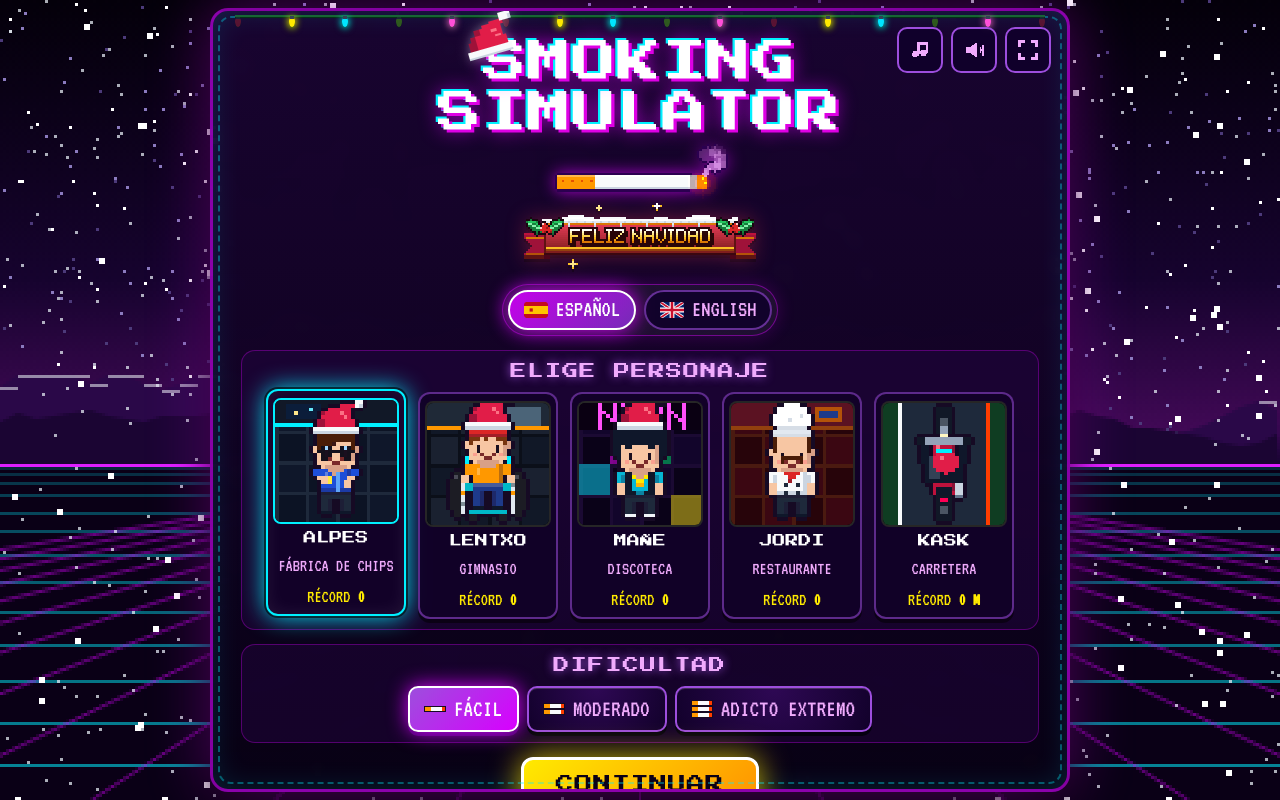
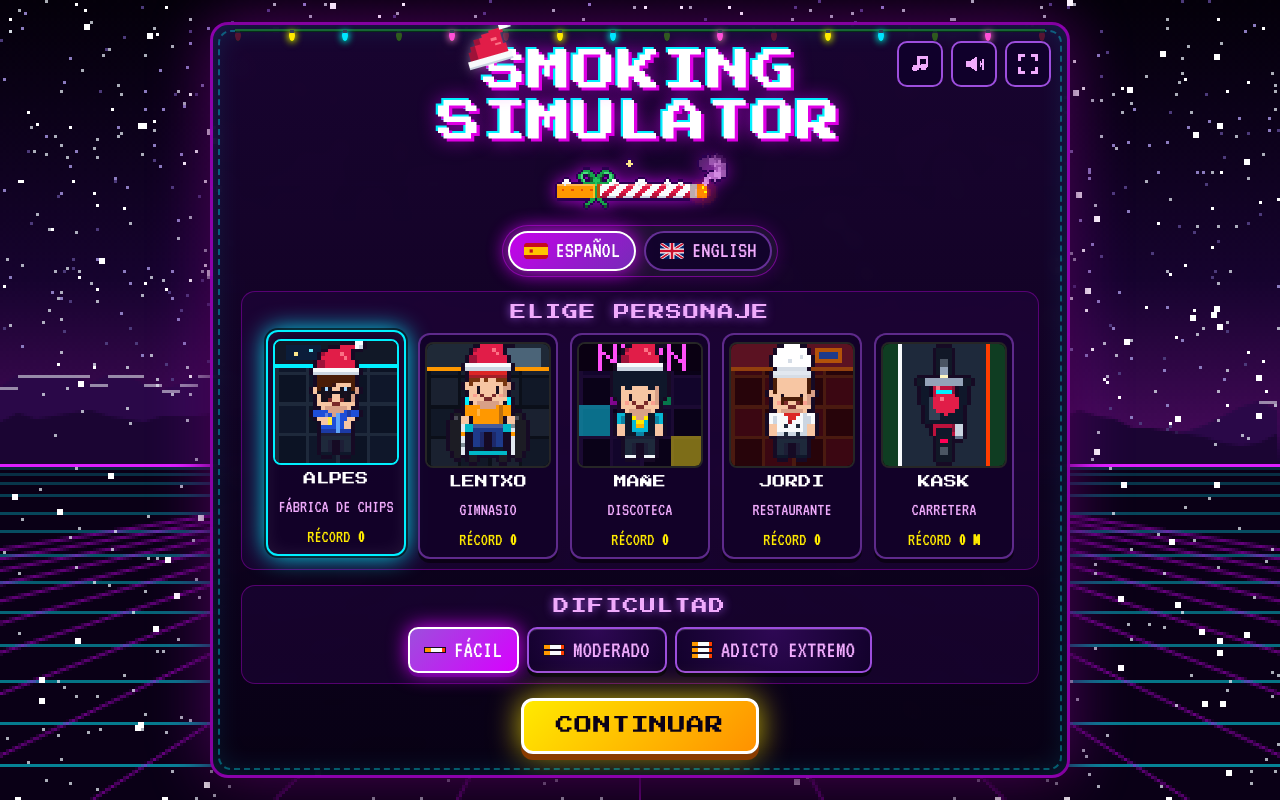
Before and after one commit to Jumaiker/Smoking-simulator, a plain HTML site: page index.html in a window 1280 px wide. Drawn offline with Linux system fonts and the light colour scheme.

Commit message:
Cigarro navideño en el menú en lugar del cartel
Quita el cartel de Feliz Navidad y el margen extra de los paneles, para que
el menú ocupe lo mismo que sin decoración. La decoración pasa al cigarro del
título: rayas de bastón de caramelo, lazo de regalo, nieve y destellos.

Co-Authored-By: Claude Opus 5.5 <noreply@anthropic.com>
Claude-Session: https://claude.ai/code/session_014AcsVnphY2pxkA9hQv9SQd

```diff
--- a/index.html
+++ b/index.html
@@ -405,11 +405,6 @@ body.no-crt #crt { display: none; }
   position: absolute; left: -.42em; top: -.55em; width: 1.15em; height: auto; transform: rotate(-16deg);
   filter: drop-shadow(0 0 6px rgba(255, 255, 255, .35)); pointer-events: none; z-index: 3;
 }
-.xmas-greet {
-  display: block; width: clamp(240px, 32vw, 320px); height: auto; aspect-ratio: 160 / 34; margin: -4px 0 -2px;
-  filter: drop-shadow(0 0 10px rgba(255, 60, 90, .35)) drop-shadow(0 3px 0 rgba(0, 0, 0, .35));
-}
-body.xmas .cabinet { padding-top: max(26px, clamp(14px, 2.6vh, 24px)); }
 .xmas-lights {
   position: absolute; top: 4px; left: 22px; right: 22px; height: 16px; z-index: 2; pointer-events: none;
   display: flex; justify-content: space-between; align-items: flex-start;
@@ -426,9 +421,6 @@ body.xmas .cabinet { padding-top: max(26px, clamp(14px, 2.6vh, 24px)); }
 .xmas-lights i:nth-child(5n+4) { --b: #76ff03; animation-delay: -.3s; }
 .xmas-lights i:nth-child(5n+5) { --b: #ff4fd8; animation-delay: -.9s; }
 @keyframes xmasBulb { 66% { opacity: .3; box-shadow: none; } }
-@media (max-height: 540px) and (orientation: landscape) {
-  .menu-panel .xmas-greet { width: 165px; margin: -8px 0 -6px; }
-}
 
 @media (prefers-reduced-motion: reduce) {
   *, *::before, *::after { animation: none !important; transition: none !important; }
@@ -445,7 +437,6 @@ body.xmas .cabinet { padding-top: max(26px, clamp(14px, 2.6vh, 24px)); }
     <header class="title-wrap">
       <h1 class="game-title"><span class="t-line"><svg class="xmas-hat" viewBox="0 0 18 14" aria-hidden="true" shape-rendering="crispEdges" hidden><path fill="#e11d48" d="M1 8h14v3H1zM2 6h12v2H2zM4 4h10v2H4zM7 3h8v1H7zM10 2h5v1h-5z"/><path fill="#9f1239" d="M1 8h3v3H1zM2 6h2v2H2zM4 4h2v2H4z"/><path fill="#fb7185" d="M10 5h2v1h-2zM11 7h2v1h-2z"/><path fill="#f8fafc" d="M0 11h16v3H0zM14 0h4v3h-4z"/><path fill="#cbd5e1" d="M0 13h16v1H0zM17 1h1v2h-1z"/></svg>SMOKING</span><br>SIMULATOR</h1>
       <canvas id="title-cig" width="80" height="24" aria-hidden="true"></canvas>
-      <canvas class="xmas-greet" id="xmas-greet" width="160" height="34" role="img" data-i18n-label="xmas" hidden></canvas>
     </header>
 
     <div class="lang-bar" role="group" aria-label="Idioma / Language">
@@ -638,7 +629,7 @@ Store.load();
    En las instrucciones: *texto* = resaltado amarillo, _texto_ = verde */
 const DICT = {
   es: {
-    chooseChar: 'ELIGE PERSONAJE', chooseDiff: 'DIFICULTAD', xmas: 'FELIZ NAVIDAD',
+    chooseChar: 'ELIGE PERSONAJE', chooseDiff: 'DIFICULTAD',
     easy: 'FÁCIL', mod: 'MODERADO', ext: 'ADICTO EXTREMO',
     continue: 'CONTINUAR', instTitle: 'INSTRUCCIONES', accept: 'ACEPTAR', back: 'VOLVER',
     tryAgain: 'INTENTARLO DE NUEVO', menu: 'MENÚ', resume: 'SEGUIR', restart: 'REINICIAR', paused: 'PAUSA',
@@ -689,7 +680,7 @@ const DICT = {
     ]
   },
   en: {
-    chooseChar: 'CHOOSE CHARACTER', chooseDiff: 'DIFFICULTY', xmas: 'MERRY CHRISTMAS',
+    chooseChar: 'CHOOSE CHARACTER', chooseDiff: 'DIFFICULTY',
     easy: 'EASY', mod: 'MODERATE', ext: 'EXTREME ADDICT',
     continue: 'CONTINUE', instTitle: 'INSTRUCTIONS', accept: 'ACCEPT', back: 'BACK',
     tryAgain: 'TRY AGAIN', menu: 'MENU', resume: 'RESUME', restart: 'RESTART', paused: 'PAUSED',
@@ -3428,7 +3419,7 @@ const UI = {
   init() {
     if (XMAS) {
       document.body.classList.add('xmas');
-      document.querySelectorAll('.xmas-hat, .xmas-greet').forEach(el => el.removeAttribute('hidden'));
+      document.querySelectorAll('.xmas-hat').forEach(el => el.removeAttribute('hidden'));
       document.querySelectorAll('.cabinet').forEach(p => {
         const l = document.createElement('div'); l.className = 'xmas-lights'; l.setAttribute('aria-hidden', 'true');
         for (let i = 0; i < 16; i++) l.appendChild(document.createElement('i'));
@@ -3770,6 +3761,7 @@ const UI = {
     g.imageSmoothingEnabled = false; g.clearRect(0, 0, 80, 24);
     R(g, 5, 13, 16, 6, '#ff9800'); for (let x = 7; x < 21; x += 4) P(g, x, 15, '#e65100'); R(g, 5, 13, 16, 1, '#ffb74d');
     R(g, 21, 13, 40, 6, '#f8fafc'); R(g, 21, 18, 40, 1, '#cbd5e1'); R(g, 21, 13, 40, 1, '#ffffff');
+    if (XMAS) this.xmasCig(g, t);
     R(g, 61, 13, 3, 6, '#9ca3af'); R(g, 64, 13, 4, 6, Math.floor(t * 6) % 2 ? '#ff3d00' : '#ff6d00'); P(g, 66, 14, '#ffea00'); P(g, 67, 16, '#ffea00');
     g.globalCompositeOperation = 'lighter'; glow(g, 66, 16, 6, '#ff3d00', 0.35); g.globalCompositeOperation = 'source-over';
     this.cigT -= dt;
@@ -3784,79 +3776,28 @@ const UI = {
     g.globalAlpha = 1;
     addOutline($('title-cig'), '#2b0050');
   },
-  /* ---------- cartel navideño del menú (pixel art) ---------- */
-  hollySprite() {
-    return sprite('holly', 19, 12, g => {
-      const leaf = (x0, y0, dir) => {
-        const hw = [0, 1, 1, 2, 2, 2, 1, 1, 0];
-        hw.forEach((h, k) => {
-          const x = x0 + dir * k, y = y0 - Math.round(k * 0.45);
-          R(g, x, y - h, 1, h * 2 + 1, '#15803d');
-          if (h) P(g, x, y - h, '#22c55e');
-          if (k === 3 || k === 6) { P(g, x, y - h - 1, '#15803d'); P(g, x, y + h + 1, '#166534'); }
-          if (k > 0 && k < 8) P(g, x, y, '#86efac');
-        });
-      };
-      leaf(8, 8, -1); leaf(10, 8, 1);
-      const berry = (x, y) => { disc(g, x, y, 1, '#dc2626'); P(g, x + 1, y + 1, '#991b1b'); P(g, x - 1, y - 1, '#fecaca'); };
-      berry(8, 8); berry(11, 8); berry(9, 6);
-    }, '#1a0510');
-  },
-  drawGreet(t) {
-    const cv = $('xmas-greet'); if (!cv || cv.hidden) return;
+  /* cigarro navideño: rayas de bastón de caramelo, lazo, nieve y destellos */
+  xmasCig(g, t) {
     if (REDUCED) t = 0;
-    const g = cv.getContext('2d'), W = cv.width, H = cv.height, cx = W >> 1, txt = tr('xmas');
-    cv.setAttribute('aria-label', txt);
-    g.imageSmoothingEnabled = false; g.clearRect(0, 0, W, H);
-    const tw = textW(txt), bw = tw + 26, bx = cx - (bw >> 1), by = 8, bh = 17;
-    // puntas traseras, caídas hacia abajo y con corte en V
-    const tail = (x0, dir) => {
-      for (let y = 0; y < 13; y++) {
-        const notch = Math.max(0, 4 - Math.abs(y - 6)), len = 13 - notch;
-        const xs = dir < 0 ? x0 - len : x0;
-        R(g, xs, by + 7 + y, len, 1, y === 0 ? '#be123c' : y > 10 ? '#5f1313' : '#9f1239');
-      }
-      R(g, dir < 0 ? x0 - 3 : x0, by + 7, 3, 13, '#4c0519');
-      R(g, dir < 0 ? x0 - 12 : x0 + 2, by + 9, 10, 1, '#d97706');
-      R(g, dir < 0 ? x0 - 12 : x0 + 2, by + 17, 10, 1, '#b45309');
-    };
-    tail(bx + 3, -1); tail(bx + bw - 3, 1);
-    // cuerpo de la cinta (terciopelo) con ribetes dorados
-    for (let y = 0; y < bh; y++) R(g, bx, by + y, bw, 1, mix('#f43f5e', '#7f1d1d', y / (bh - 1)));
-    R(g, bx, by + 1, bw, 1, '#fde68a'); R(g, bx, by + 2, bw, 1, '#d97706');
-    R(g, bx, by + bh - 3, bw, 1, '#fbbf24'); R(g, bx, by + bh - 2, bw, 1, '#92400e');
-    R(g, bx, by, 1, bh, '#5f1313'); R(g, bx + bw - 1, by, 1, bh, '#5f1313'); R(g, bx, by + bh, bw, 1, '#3b0710');
-    // nieve sobre la cinta, con gotas colgando
-    for (let x = bx - 1; x <= bx + bw; x++) {
-      const hh = Math.max(1, Math.round(1.6 + Math.sin(x * 0.3) * 0.9 + Math.sin(x * 0.11 + 2) * 0.8));
-      R(g, x, by - hh + 1, 1, hh, '#f8fafc'); P(g, x, by + 1, (x & 3) ? '#e2e8f0' : '#cbd5e1');
-      if (hh > 1) P(g, x, by - hh + 2, '#ffffff');
-      if (x % 13 === 5) { P(g, x, by + 2, '#e2e8f0'); P(g, x, by + 3, '#cbd5e1'); }
-    }
-    // texto dorado con contorno y sombra; la fila de arriba nevada
-    const tx = cx - (tw >> 1), ty = by + 5;
-    g.fillStyle = '#2a0508';
-    for (const [dx, dy] of [[-1, 0], [1, 0], [0, -1], [0, 1], [-1, -1], [1, -1], [-1, 1], [1, 1], [2, 2], [1, 2], [2, 1], [0, 2]]) drawStr(g, txt, tx + dx, ty + dy, 1);
-    const gold = ['#ffffff', '#fff7c2', '#fde68a', '#fcd34d', '#fbbf24', '#f59e0b', '#d97706'];
-    gold.forEach((c, r) => { g.save(); g.beginPath(); g.rect(0, ty + r, W, 1); g.clip(); g.fillStyle = c; drawStr(g, txt, tx, ty, 1); g.restore(); });
-    // brillo que recorre las letras
-    const sw = ((t * 30) % (tw + 70)) - 25;
-    g.save(); g.beginPath();
-    for (let r = 0; r < 7; r++) g.rect(tx + sw - r, ty + r, 3, 1);
-    g.clip(); g.fillStyle = '#ffffff'; drawStr(g, txt, tx, ty, 1); g.restore();
-    // acebo en los extremos (la baya de arriba hace un guiño de luz)
-    const h = this.hollySprite();
-    g.drawImage(h, bx - 9, by - 3);
-    g.save(); g.translate(bx + bw + 9, 0); g.scale(-1, 1); g.drawImage(h, 0, by - 3); g.restore();
-    if (Math.floor(t * 1.5) % 2 === 0) { P(g, bx - 9 + 8, by + 2, '#ffffff'); P(g, bx + bw + 9 - 9, by + 2, '#ffffff'); }
-    // destellos alrededor
-    const spots = [[bx - 12, 5], [bx + bw * 0.28, 2], [cx + 8, 1], [bx + bw * 0.8, 3], [bx + bw + 12, 6], [bx + 14, 30], [bx + bw - 16, 30], [cx - 4, 31]];
-    spots.forEach(([x, y], k) => {
-      const ph = (Math.sin(t * 2.2 + k * 1.9) + 1) / 2, col = k % 2 ? '#fde68a' : '#ffffff';
-      x = Math.round(x); if (ph < 0.35) return;
+    // rayas rojas en diagonal sobre el papel
+    const stripe = ['#fb7185', '#e11d48', '#e11d48', '#e11d48', '#be123c', '#9f1239'];
+    for (let r = 0; r < 6; r++) for (let x = 23; x < 61; x++) if (((x + r) % 7) < 3) P(g, x, 13 + r, stripe[r]);
+    // nieve encima del cigarro
+    [[27, 4], [38, 5], [50, 3], [7, 4], [56, 2]].forEach(([x, w]) => { R(g, x, 12, w, 1, '#f8fafc'); R(g, x + 1, 11, w - 2, 1, '#ffffff'); P(g, x + 1, 13, '#e2e8f0'); });
+    // lazo de regalo verde con borde dorado en la unión con el filtro
+    const BOW = ['..ggg.....ggg..', '.gLLgg...ggLLg.', 'gL..dgg.ggd..Lg', 'gL...dgkgd...Lg', '.gL..dkkkd..Lg.', '..gggggkggggg..'];
+    const BC = { g: '#16a34a', L: '#4ade80', d: '#14532d', k: '#22c55e' };
+    BOW.forEach((row, y) => { for (let x = 0; x < row.length; x++) if (BC[row[x]]) P(g, 14 + x, 7 + y, BC[row[x]]); });
+    R(g, 20, 13, 3, 6, '#16a34a'); R(g, 20, 13, 1, 6, '#fbbf24'); R(g, 22, 13, 1, 6, '#b45309'); P(g, 21, 13, '#4ade80');
+    [[19, 19], [18, 20], [17, 21]].forEach(([x, y]) => R(g, x, y, 2, 1, '#16a34a'));
+    [[22, 19], [23, 20], [24, 21]].forEach(([x, y]) => R(g, x, y, 2, 1, '#16a34a'));
+    P(g, 17, 22, '#14532d'); P(g, 25, 22, '#14532d');
+    // destellos
+    [[4, 6], [35, 4], [46, 21], [76, 19]].forEach(([x, y], k) => {
+      const ph = (Math.sin(t * 2.4 + k * 2.1) + 1) / 2, col = k % 2 ? '#fde68a' : '#ffffff';
+      if (ph < 0.4) return;
       P(g, x, y, col);
-      if (ph > 0.6) { P(g, x - 1, y, col); P(g, x + 1, y, col); P(g, x, y - 1, col); P(g, x, y + 1, col); }
-      if (ph > 0.88) { P(g, x - 2, y, '#fbbf24'); P(g, x + 2, y, '#fbbf24'); P(g, x, y - 2, '#fbbf24'); P(g, x, y + 2, '#fbbf24'); }
+      if (ph > 0.75) { P(g, x - 1, y, col); P(g, x + 1, y, col); P(g, x, y - 1, col); P(g, x, y + 1, col); }
     });
   },
   menuTick(dt) {
@@ -3864,7 +3805,6 @@ const UI = {
     this.bgT -= dt;
     if (this.bgT <= 0) { this.bgT = 1 / 30; this.drawBg(t); }
     if (this.screen === 'menu') this.drawCig(t, dt);
-    if (XMAS && this.screen === 'menu') { this.greetT = (this.greetT || 0) - dt; if (this.greetT <= 0) { this.greetT = 1 / 15; this.drawGreet(t); } }
     this.portT -= dt;
     if (this.portT <= 0) {
       this.portT = 1 / 12;
```
